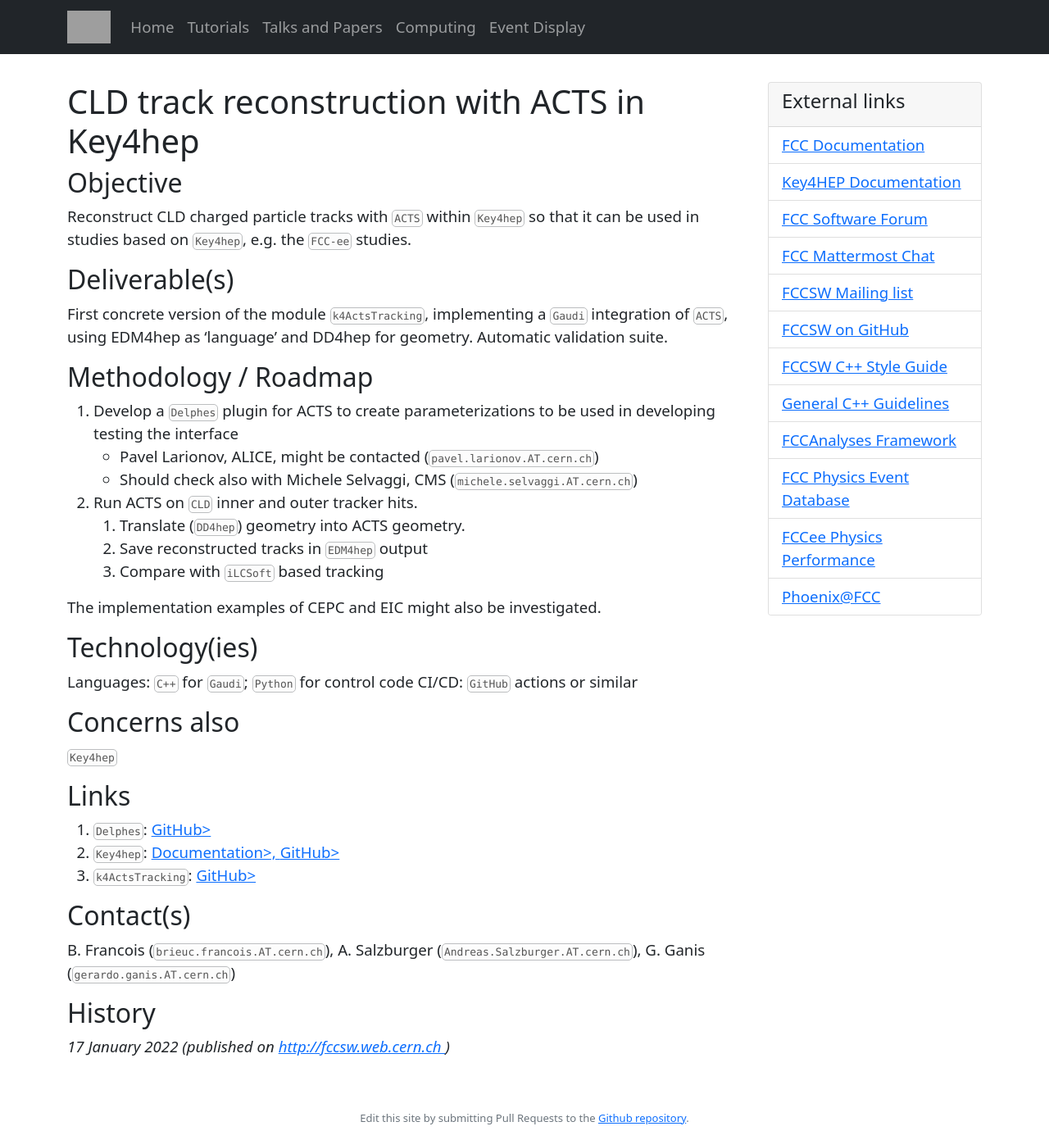
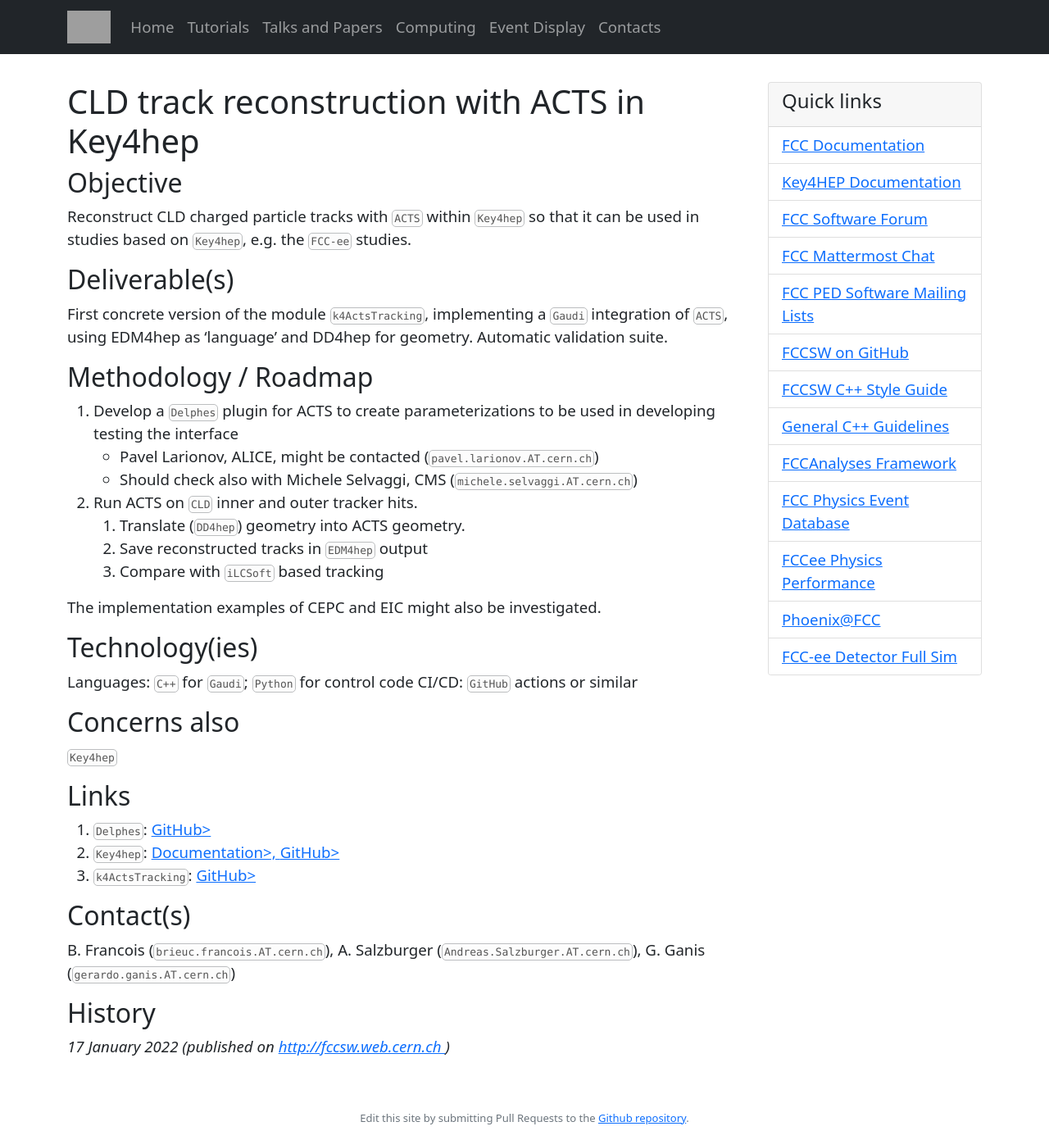
Before and after one commit to HEP-FCC/FCCSW, a Jekyll site: the page built from opportunities/project-acts-key4hep.md, in a window 1280 px wide and 1391 px high. Shown: the whole window at 82% size. Built offline with Jekyll 4.4.1, drawn with Linux system fonts in a browser that asks for light colours; our own code applies the rules of GitHub Pages for plain Markdown files; grey boxes are pictures that could not be loaded.

Commit message:
Adding Contacts page

```diff
--- a/_data/permalinks.yml
+++ b/_data/permalinks.yml
@@ -7,8 +7,8 @@
   name: FCC Software Forum
 - url: https://mattermost.web.cern.ch/fccsw/
   name: FCC Mattermost Chat
-- url: http://cern.ch/simba3/SelfSubscription.aspx?groupName=fcc-experiments-sw-dev
-  name: FCCSW Mailing list
+- url: https://groups.cern.ch/Pages/GroupSearch.aspx?k=FCC-PED-SoftwareAndComputing*
+  name: FCC PED Software Mailing Lists
 - url: https://github.com/HEP-FCC/
   name: FCCSW on GitHub
 - url: https://github.com/HEP-FCC/FCCSW/blob/master/doc/CppCodingStyleGuidelines.md
@@ -23,3 +23,5 @@
   name: FCCee Physics Performance
 - url: https://fccsw.web.cern.ch/fccsw/phoenix/
   name: Phoenix@FCC
+- url: https://fcc-ee-detector-full-sim.docs.cern.ch/
+  name: FCC-ee Detector Full Sim
--- a/_includes/header.html
+++ b/_includes/header.html
@@ -35,6 +35,10 @@
                       <a class="nav-link"
                          href="https://fccsw.web.cern.ch/fccsw/phoenix">Event Display</a>
                   </li>
+                  <li class="nav-item">
+                      <a class="nav-link{% if page.id == 'contacts' %} active{%endif%}"
+                         href="{{ site.baseurl | prepend: site.url }}/contacts/">Contacts</a>
+                  </li>
 <!---
                   <li class="nav-item">
                     <a class="nav-link{% if page.id == 'opportunities' %} active{%endif%}" href="{{ site.baseurl | prepend: site.url }}/opportunities/opportunities.html">Opportunities</a>
--- a/_includes/permalinks.html
+++ b/_includes/permalinks.html
@@ -1,6 +1,6 @@
     <div class="card">
         <div class="card-header">
-            <h4>External links</h4>
+            <h4>Quick links</h4>
         </div>
         <ul class="list-group list-group-flush">
         {% for link in site.data.permalinks %}
```
Also changed, not shown: contacts/index.md (added, +50 -0 lines).
